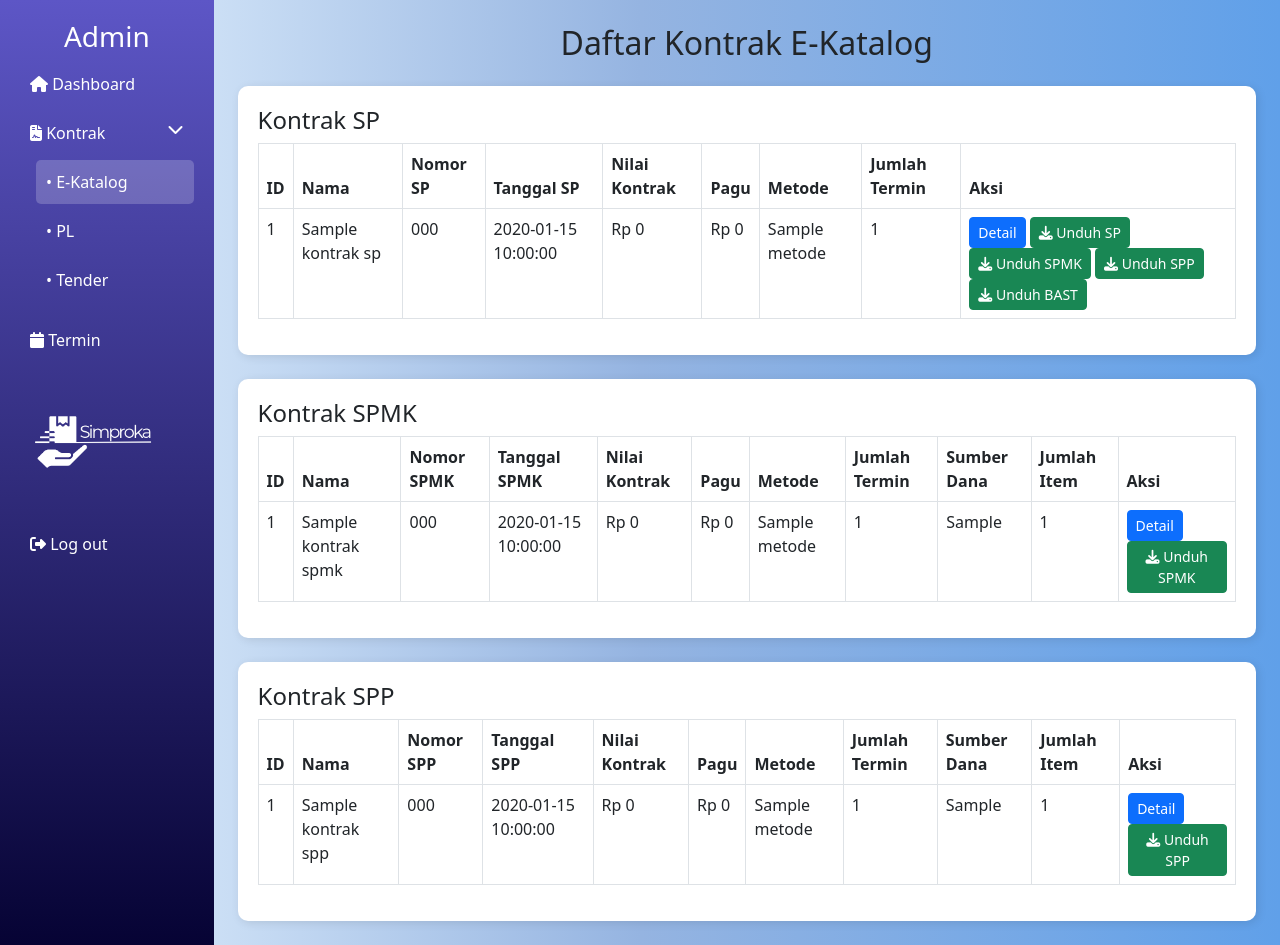
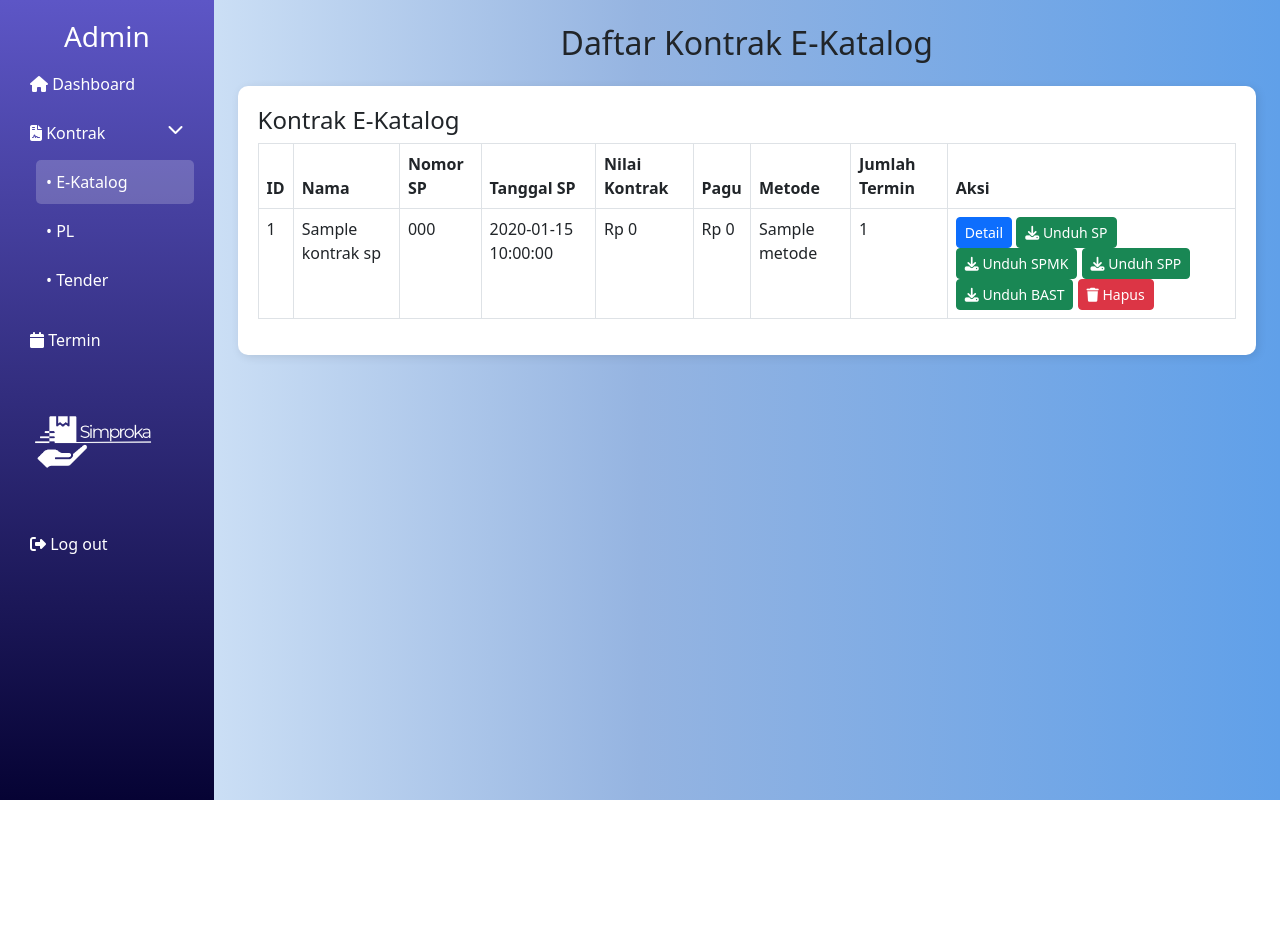
Before and after one commit to fadli-wq/Project-Magang, a CodeIgniter 4 app: the page made by app/Views/kontrak/lihat kontrak e-katalog.php in a window 1280 px wide. After the commit the page ends 800 px from the top, so only its background shows below. Run offline with PHP 8.4 and a stand-in for CodeIgniter, Linux system fonts and the light colour scheme; the template is opened without the code that fills it: most values are stand-ins (such as "Sample title", 1, 10 or a date in 2020); some libraries are stand-ins or nearby versions.

Commit message:
menambahkan fitur delete dan search

```diff
--- a/app/Config/Routes.php
+++ b/app/Config/Routes.php
@@ -27,6 +27,7 @@ $routes->post('/kontrak/e-katalog/pembayaran/termin_simpan_session', 'Kontrak::e
 $routes->get('/kontrak/e-katalog/pembayaran/termin', 'Kontrak::e_katalog_item');
 $routes->post('/kontrak/e-katalog/pembayaran/termin/item_submit', 'Kontrak::e_katalog_item_submit');
 $routes->get('/kontrak/e-katalog/success', 'Kontrak::success');
+$routes->delete('/e-katalog/delete/(:num)', 'Kontrak::delete/$1');
 
 //input pl
 $routes->get('/kontrak/pl', 'Kontrak::pl');
@@ -36,6 +37,7 @@ $routes->post('/kontrak/pl/pembayaran/termin_simpan_session', 'Pl::pl_termin_sub
 $routes->get('/kontrak/pl/pembayaran/termin', 'Pl::pl_item');
 $routes->post('/kontrak/pl/pembayaran/termin/item_submit', 'Pl::pl_item_submit');
 $routes->get('/kontrak/pl/success', 'Pl::success');
+$routes->delete('/pl/delete/(:num)', 'Pl::delete/$1');
 $routes->get('/kontrak/pl/daftar_kontrak_pl', 'Pl::daftar_kontrak_pl');
 $routes->get('/kontrak/pl/daftar_kontrak_pl/(:num)', 'Pl::detail/$1');
 $routes->get('kontrak/pl/generateSPK/(:num)', 'Pl::generateSPK/$1');
@@ -49,6 +51,7 @@ $routes->post('/kontrak/tender/pembayaran/termin_simpan_session', 'Tender::tende
 $routes->get('/kontrak/tender/pembayaran/termin', 'Tender::tender_item');
 $routes->post('/kontrak/tender/pembayaran/termin/item_submit', 'Tender::tender_item_submit');
 $routes->get('/kontrak/tender/success', 'Tender::success');
+$routes->delete('/tender/delete/(:num)', 'Tender::delete/$1');
 $routes->get('/kontrak/tender/daftar_kontrak_tender', 'Tender::daftar_kontrak_tender');
 $routes->get('/kontrak/tender/daftar_kontrak_tender/(:num)', 'Tender::detail/$1');
 $routes->get('kontrak/tender/generatePerjanjian/(:num)', 'Tender::generatePerjanjian/$1');
--- a/app/Controllers/Kontrak.php
+++ b/app/Controllers/Kontrak.php
@@ -403,5 +403,11 @@ class Kontrak extends BaseController
     {
       return view('kontrak/tender/input tender');
     }
+    public function delete($id)
+    {
+        $model = new E_KatalogModel();
+        $model->delete($id);
+        return redirect()->to('kontrak/e-katalog/daftar_kontrak_e_katalog');
+    }
 
 }
--- a/app/Views/kontrak/lihat kontrak e-katalog.php
+++ b/app/Views/kontrak/lihat kontrak e-katalog.php
@@ -79,7 +79,7 @@
 
     <!-- TABEL SP -->
     <div class="card-custom mt-4">
-        <h4>Kontrak SP</h4>
+        <h4>Kontrak E-Katalog</h4>
         <table class="table table-bordered">
             <thead>
                 <tr>
@@ -118,101 +118,15 @@
                     <a href="<?= base_url('kontrak/e-katalog/generateBAST/' . $kontrak['id']); ?>" class="btn btn-success btn-sm">
                           <i class="fa fa-download"></i> Unduh BAST
                     </a>
+                                               <!-- Tombol Hapus -->
+                                               <form action="<?= base_url('e-katalog/delete/' . $kontrak['id']) ?>" method="post" style="display:inline;">
+                                <input type="hidden" name="_method" value="DELETE">
+                                <button type="submit" class="btn btn-danger btn-sm" onclick="return confirm('Hapus Data Kontrak ini?');">
+                                    <i class="fa fa-trash"></i> Hapus
+                                </button>
+                            </form>
                     </td>
                 </tr>
                 <?php endforeach; ?>
             </tbody>
-        </table>
-    </div>
-
-    <!-- TABEL SPMK -->
-    <div class="card-custom mt-4">
-        <h4>Kontrak SPMK</h4>
-        <table class="table table-bordered">
-            <thead>
-                <tr>
-                    <th>ID</th>
-                    <th>Nama</th>
-                    <th>Nomor SPMK</th>
-                    <th>Tanggal SPMK</th>
-                    <th>Nilai Kontrak</th>
-                    <th>Pagu</th>
-                    <th>Metode</th>
-                    <th>Jumlah Termin</th>
-                    <th>Sumber Dana</th>
-                    <th>Jumlah Item</th>
-                    <th>Aksi</th>
-                </tr>
-            </thead>
-            <tbody>
-                <?php foreach ($kontrakSPMK as $kontrak) : ?>
-                <tr>
-                    <td><?= $kontrak['id']; ?></td>
-                    <td><?= $kontrak['nama']; ?></td>
-                    <td><?= $kontrak['nomor_spmk']; ?></td>
-                    <td><?= $kontrak['tgl_spmk']; ?></td>
-                    <td>Rp <?= number_format($kontrak['nilai_kontrak'], 0, ',', '.'); ?></td>
-                    <td>Rp <?= number_format($kontrak['pembayaran']['pagu'] ?? 0, 0, ',', '.'); ?></td>
-                    <td><?= $kontrak['pembayaran']['metode'] ?? '-'; ?></td>
-                    <td><?= $kontrak['pembayaran']['jumlah_termin'] ?? '-'; ?></td>
-                    <td><?= $kontrak['pembayaran']['sumber_dana'] ?? '-'; ?></td>
-                    <td><?= count($kontrak['items']); ?></td>
-                    <td><a href="<?= base_url('kontrak/e-katalog/daftar_kontrak_e_katalog/' . $kontrak['id']); ?>" class="btn btn-primary btn-sm">Detail</a>
-                    <a href="<?= base_url('kontrak/e-katalog/generateSP/' . $kontrak['id']); ?>" class="btn btn-success btn-sm">
-                          <i class="fa fa-download"></i> Unduh SPMK
-                      </a>
-                    </td>
-                </tr>
-                <?php endforeach; ?>
-            </tbody>
-        </table>
-    </div>
-
-    <!-- TABEL SPP -->
-    <div class="card-custom mt-4">
-        <h4>Kontrak SPP</h4>
-        <table class="table table-bordered">
-            <thead>
-                <tr>
-                    <th>ID</th>
-                    <th>Nama</th>
-                    <th>Nomor SPP</th>
-                    <th>Tanggal SPP</th>
-                    <th>Nilai Kontrak</th>
-                    <th>Pagu</th>
-                    <th>Metode</th>
-                    <th>Jumlah Termin</th>
-                    <th>Sumber Dana</th>
-                    <th>Jumlah Item</th>
-                    <th>Aksi</th>
-                </tr>
-            </thead>
-            <tbody>
-                <?php foreach ($kontrakSPP as $kontrak) : ?>
-                <tr>
-                    <td><?= $kontrak['id']; ?></td>
-                    <td><?= $kontrak['nama']; ?></td>
-                    <td><?= $kontrak['nomor_spp']; ?></td>
-                    <td><?= $kontrak['tgl_spp']; ?></td>
-                    <td>Rp <?= number_format($kontrak['nilai_kontrak'], 0, ',', '.'); ?></td>
-                    <td>Rp <?= number_format($kontrak['pembayaran']['pagu'] ?? 0, 0, ',', '.'); ?></td>
-                    <td><?= $kontrak['pembayaran']['metode'] ?? '-'; ?></td>
-                    <td><?= $kontrak['pembayaran']['jumlah_termin'] ?? '-'; ?></td>
-                    <td><?= $kontrak['pembayaran']['sumber_dana'] ?? '-'; ?></td>
-                    <td><?= count($kontrak['items']); ?></td>
-                    <td><a href="<?= base_url('kontrak/e-katalog/daftar_kontrak_e_katalog/' . $kontrak['id']); ?>" class="btn btn-primary btn-sm">Detail</a>
-                      <a href="<?= base_url('kontrak/e-katalog/generateSP/' . $kontrak['id']); ?>" class="btn btn-success btn-sm">
-                          <i class="fa fa-download"></i> Unduh SPP
-                      </a>
-                    </td>
-                </tr>
-                <?php endforeach; ?>
-            </tbody>
-        </table>
-    </div>
-  </div>
-
-</div>
-
-</body>
 </html>
```
Also changed, not shown: app/Controllers/Pl.php (+7 -0 lines), app/Controllers/Tender.php (+7 -0 lines), app/Views/kontrak/lihat kontrak pl.php (+36 -48 lines), app/Views/kontrak/lihat kontrak tender.php (+7 -48 lines).
